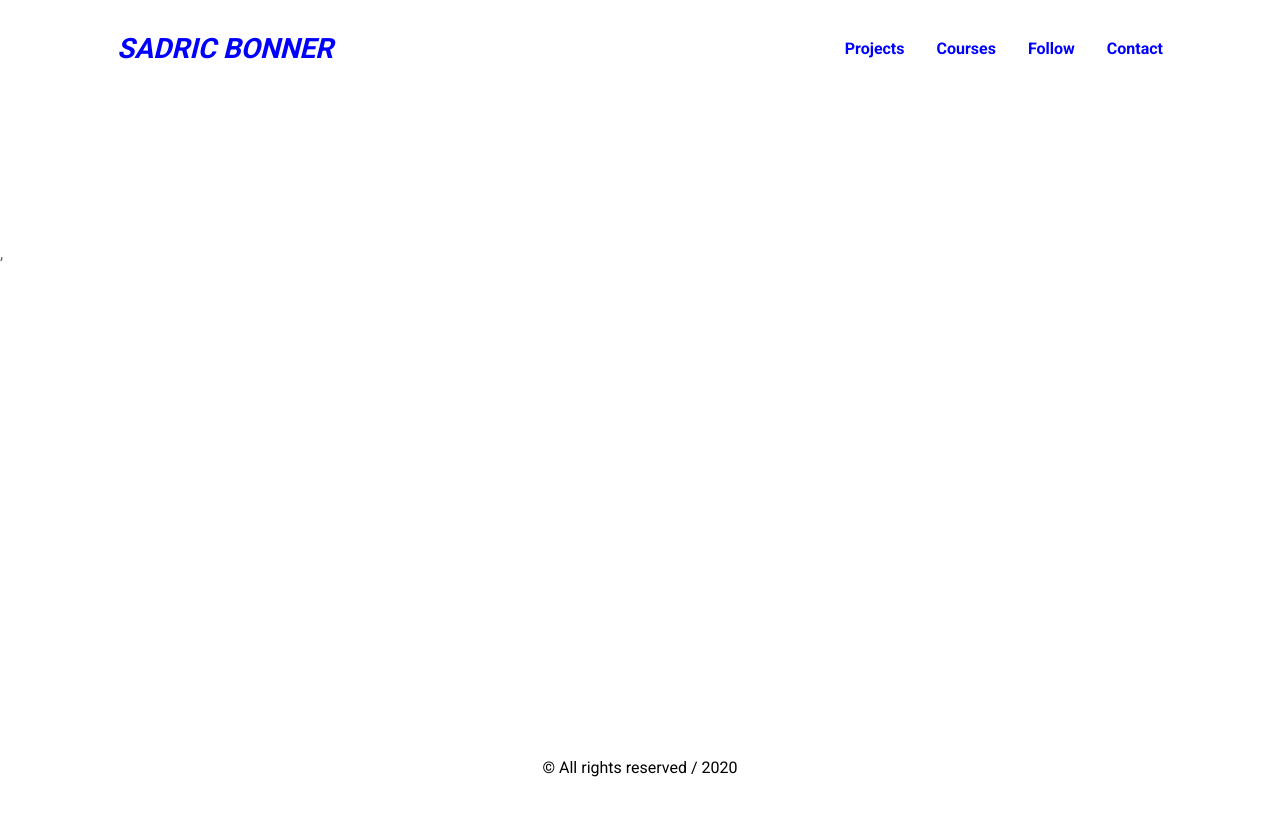
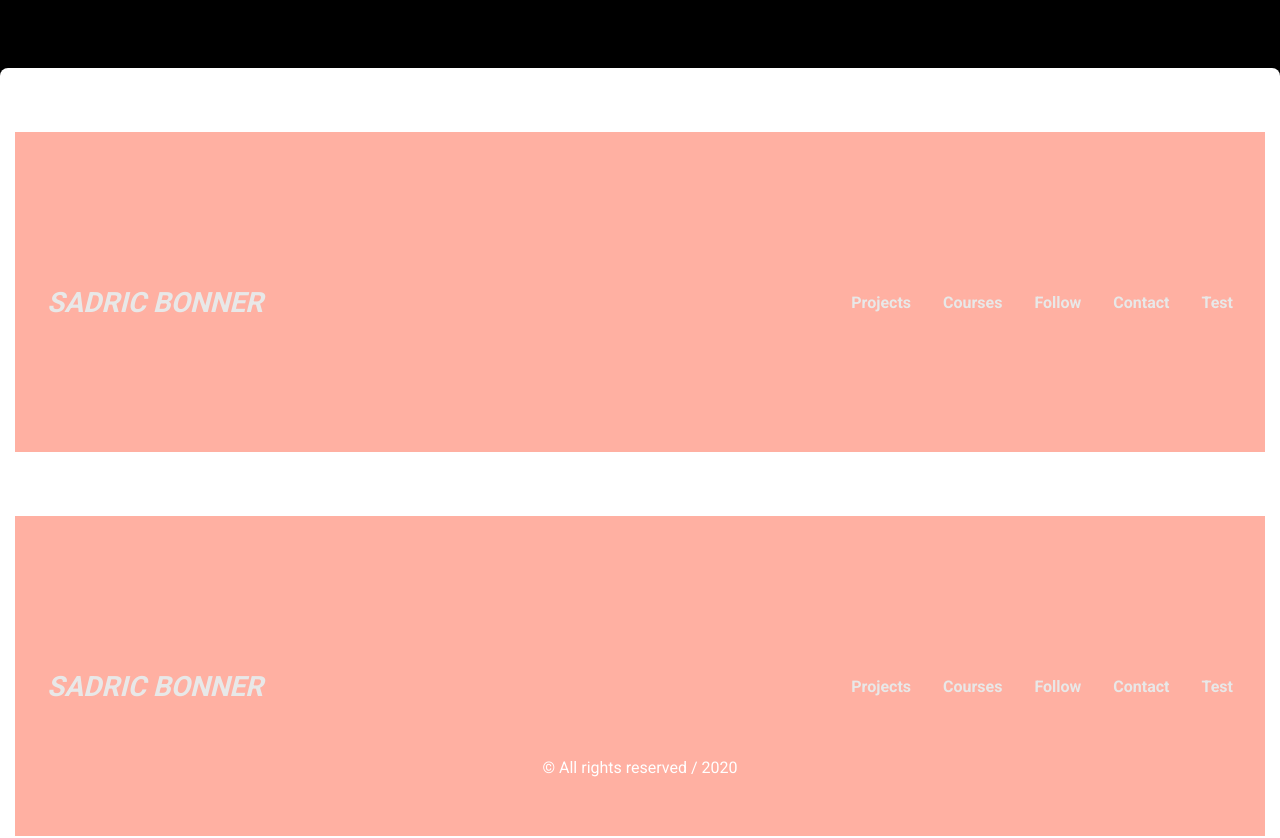
Before and after one commit to scbonner/myportfolio, a React (Create React App) app: page / in a window 1280 px wide. Shown: the top 838 px of the page. Before the commit the page ends 800 px from the top, so only its background shows below. Built offline with nearby package versions, Linux system fonts and the light colour scheme.

Commit message:
"updates, testing for modal"

```diff
--- a/src/components/About.js
+++ b/src/components/About.js
@@ -1,23 +1,66 @@
-import React from 'react';
-import Image from '../image/profilepic4.jpg';
+import React, { Component } from 'react';
 import CSS from '../css/index.css';
 
 const About = () => {
     return(
 
-<div className="container">
-<div className="jumbotron jumbotron-fluid">
-  <div className="container-fluid">
-    <h1>Hi!</h1>
-    <p>I'm Sadric, a Software Developer</p>
-    <h1>Bootstrap Tutorial</h1>
-    <p>Bootstrap is the most popular HTML, CSS, and JS framework for developing responsive, mobile-first projects on the web.</p>
+  <div className="container">
+    <div className="jumbotron jumbotron-fluid">
+      <div className="container-fluid">
+      <br></br>
+      <br></br>
+      <br></br>
+      <div class="container">
+        <h1>My Story</h1>
+        <div id="col">
+          <p>
+            Lorem ipsum dolor sit amet, consectetur adipisicing elit,
+            sed do eiusmod tempor incididunt ut labore et dolore magna
+            aliqua.
+          </p>
+          <p>
+            Ut enim ad minim veniam, quis nostrud exercitation ullamco
+            laboris nisi ut aliquip ex ea commodo consequat.
+          </p>
+          <p>
+            Duis aute irure dolor in reprehenderit in voluptate velit
+            esse cillum dolore eu fugiat nulla pariatur.
+          </p>
+          <p>
+            Excepteur sint occaecat cupidatat non proident, sunt in
+            culpa qui officia deserunt mollit anim id est laborum.
+          </p>
+          <p>
+            Duis aute irure dolor in reprehenderit in voluptate velit
+            esse cillum dolore eu fugiat nulla pariatur.
+          </p>
+          <p>
+            Excepteur sint occaecat cupidatat non proident, sunt in
+            culpa qui officia deserunt mollit anim id est laborum.
+          </p>
+        </div>
+
+        </div>
+      </div>
     </div>
-  </div>
+    <div className="container">
+    <div style={{ display: "grid", gridTemplateColumns: "repeat(2, 1fr)", gridGap: 10, margin: 30 }}>
+        <div>Fellowships</div>
+          <ul>
+            <li>National Science Foundation</li>
+            <li>Youth Justice Leadership Institute</li>
+            <li></li>
+          </ul>
+        <div>Column 2</div>
+
+        </div>
+    </div>
   </div>
 
 
  );
+
 }
 
+
 export default About
--- a/src/components/App.js
+++ b/src/components/App.js
@@ -10,20 +10,14 @@ import {
 // App components
 
 import Header from './Header';
-// import Home from './Home';
-// import Title from './Title';
-import Footer from './Footer';
-// import Landing2 from './Landing2';
-// import Landing1 from './Landing1';
 import About from './About';
 import Projects from './Projects';
 import Courses from './Courses';
 import Follow from './Follow';
 import Contact from './Contact';
-// import Test from './Test';
+import Footer from './Footer';
+import Test from './Test';
 import NotFound from './NotFound';
-// import Featured from './Featured';
-
 
 
 const App = () => {
@@ -31,20 +25,16 @@ const App = () => {
     <BrowserRouter>
         <div className="container">
             <div className= "wrap">
-
             <Header />
             <Switch>
 
+            <Route exact path="/" component={Header} />
             <Route path="/about" component={About} />
-            {/* <Route exact path="/" component={Home}
-            />  */}
-             {/* <Route exact path="/title" component={Title} /> */}
-             {/* <Route path="/test" component={Test} />  */}
             <Route path="/projects" component={Projects} />
-            {/* <Route path="/projects/:description:title" component={Featured} /> */}
             <Route path="/courses" component={Courses} />
             <Route path="/follow" component={Follow} />
             <Route path="/contact" component={Contact} />
+            <Route path="/contact" component={Test} />
             <Route path="/notfound" component={NotFound} />
             </Switch>
         </div>
@@ -52,8 +42,8 @@ const App = () => {
 
     </div>
    </BrowserRouter>
-    )
-};
+    );
+}
 
 
 export default App
--- a/src/components/ErrorBoundary.js
+++ b/src/components/ErrorBoundary.js
@@ -1,3 +1,3 @@
-import React, { Component } from 'react';
+// import React, { Component } from 'react';
 
-export default
+// export default
--- a/src/components/Follow.js
+++ b/src/components/Follow.js
@@ -112,7 +112,7 @@ class Follow extends Component {
                 <li className="list-group-item">Message: {this.state.message}</li>
               </ul>
            </div>
-          )
+          );
         }
     }
   }
@@ -123,4 +123,4 @@ class Follow extends Component {
 
 
 
-export default Follow;
+export default Follow
--- a/src/components/Header.js
+++ b/src/components/Header.js
@@ -3,51 +3,24 @@ import React from 'react';
 import CSS from '../css/index.css';
 
 
-// class Header extends Component {
-//     render() {
-//         return (
 
     const Header = () => {
         return(
+
         <header className='navbar'>
             <div className='navbar__title navbar__item'>SADRIC BONNER</div>
             <div className='navbar__item'>Projects</div>
             <div className='navbar__item'>Courses</div>
             <div className='navbar__item'>Follow</div>
             <div className='navbar__item'>Contact</div>
+            <div className='navbar__item'>Test</div>
         </header>
-
-//     <nav class="navbar navbar-expand-md">
-//     <div class="container-fluid">
-//         <a href="strance" class="navbar-brand mr-3">Sadric Bonner</a>
-//         <button type="button" class="navbar-toggler" data-toggle="collapse" data-target="#navbarCollapse">
-//         <span class="navbar-toggler-icon"></span>
-//         </button>
-//         <div class="collapse navbar-collapse" id="navbarCollapse">
-//             <div class="navbar-nav ml-auto">
-
-//                 {/* <a href="home" class="nav-item nav-link active">Home</a> */}
-
-//                  {/* <a href="title" class="nav-item nav-link">Title</a> */}
-//                 <a href="about" class="nav-item nav-link">About</a>
-//                 <a href="projects" class="nav-item nav-link">Projects</a>
-//                 <a href="courses" class="nav-item nav-link">Courses</a>
-//                 <a href="follow" class="nav-item nav-link">Follow</a>
-//                 <a href="contact" class="nav-item nav-link">Contact</a>
-//             </div>
-//             </div>
-
-//         </div>
-
-// </nav>
-
-        );
-     }
 
 
 
 
+        );
+ }
 
 
-
-export default Header;
+export default Header
--- a/src/components/Test.js
+++ b/src/components/Test.js
@@ -1,39 +1,33 @@
-// import React from 'react';
-// import CSS from '../css/index.css';
+import React from 'react';
+import Modal from 'react-bootstrap/Modal';
+import CSS from '../css/index.css';
 
-// const Test = () => {
-//     return(
-// <div className="container">
-// <div className="jumbotron jumbotron-fluid">
-//   <div className="container-fluid">
-//     <h1>Bootstrap Tutorial</h1>
-//     <p>Bootstrap is the most popular HTML, CSS, and JS framework for developing responsive, mobile-first projects on the web.</p>
-//     <h1>Bootstrap Tutorial</h1>
-//     <p>Bootstrap is the most popular HTML, CSS, and JS framework for developing responsive, mobile-first projects on the web.</p>
-//     </div>
-//   </div>
-//   <br></br>
-// <div className="jumbotron jumbotron-fluid">
-//   <div className="container-fluid">
-//     <h1>Bootstrap Tutorial</h1>
-//     <p>Bootstrap is the most popular HTML, CSS, and JS framework for developing responsive, mobile-first projects on the web.</p>
-//     <h1>Bootstrap Tutorial</h1>
-//     <p>Bootstrap is the most popular HTML, CSS, and JS framework for developing responsive, mobile-first projects on the web.</p>
-//   </div>
-// </div>
-// <br></br>
-// <div className="jumbotron jumbotron-fluid">
-//   <div className="container-fluid">
-//     <h1>Bootstrap Tutorial</h1>
-//     <p>Bootstrap is the most popular HTML, CSS, and JS framework for developing responsive, mobile-first projects on the web.</p>
-//     <h1>Bootstrap Tutorial</h1>
-//     <p>Bootstrap is the most popular HTML, CSS, and JS framework for developing responsive, mobile-first projects on the web.</p>
-//   </div>
-// </div>
-// </div>
+const Test = () => {
+    const [open, setOpen] = useState(false);
+        return (
+
+              <>
+                <Button
+                  onClick={() => setOpen(!open)}
+                  aria-controls="example-collapse-text"
+                  aria-expanded={open}
+                >
+                  click
+                </Button>
+                <Collapse in={open}>
+                  <div id="example-collapse-text">
+                    Anim pariatur cliche reprehenderit, enim eiusmod high life accusamus
+                    terry richardson ad squid. Nihil anim keffiyeh helvetica, craft beer
+                    labore wes anderson cred nesciunt sapiente ea proident.
+                  </div>
+                </Collapse>
+              </>
+
+         );
+    }
 
 
-// );s
-// }
 
-// export default Test;
+
+
+export default Test
--- a/src/css/index.css
+++ b/src/css/index.css
@@ -12,8 +12,9 @@
   box-sizing: border-box;
 }
 body {
+  margin: 0;
   color: #576366;
-  background: white;
+  background: black;
   background-size: cover;
   font-family: 'Roboto', sans-serif;
 }
@@ -21,26 +22,29 @@ h1,
 h2,
 ul {
   margin: 0;
-  padding: 0;
+  padding: 10px;
+  text-align: center;
 }
 a {
-  margin-top: -3em;
+  margin-top: -2em;
   margin-bottom: 1em;
   background-color: white;
+
 }
 .navbar {
   display: flex;
-  margin-right: auto;
+  /* margin: 0; */
   align-items: center;
-  /* margin-top: -3em;
-  margin-bottom: 4em; */
-  margin-top: -4em;
-  margin-bottom: 2em;
-  background-color: white;
-  color: blue;
-
+  margin-top: 4em;
+  margin-bottom: 4em;
+  padding-top: 30px;
+  /* margin-top: 1em;
+  margin-bottom: 5em; */
+  background-color: tomato;
+  color: lightgrey;
   font-family: Helvetica;
   font-weight: 300;
+  opacity: .5;
 }
 
 .navbar__title {
@@ -58,23 +62,47 @@ a {
   font-weight: bold;
 }
 
+header {
+
+  margin: 0px;
+  height: 40vh;
+}
 
 .container .jumbotron  {
-  background-image: url(../image/paint.jpg);
+  margin: 0px;
+  background-image: url(../image/splash.jpg);
   color: black;
   background-size: cover;
-  height: 40vh;
-  width: 100vh;
+  font-weight: bold;
+  height: 100vh;
+  width: 100%;
   min-width: 100%;
   min-height: 100%;
-  /* opacity: .7; */
+
 }
 
-
+.container #col {
+  color: black;
+  font-weight: bold;
+}
 
 .container h2 {
   font-size: 1.5em;
   padding-top: 25px;
+  color: blue;
+
+}
+
+#col {
+  column-count: 2;
+  width: 100%;
+  max-width: 900px;
+  margin: auto;
+  font: .9em/1.2 Arial, Helvetica, sans-serif;
+}
+
+.container .repeat  {
+  background-color: grey;
 }
 
 h2 {
@@ -134,16 +162,19 @@ button {
   LAYOUT & PAGE STYLES
 ==================================== */
 
-/* .container {
-  width: 100%;
-  max-width: 780px;
+.container {
+  margin-top: 10px;
+
+  /* border: 10px black; */
+  max-width: 100%;
+  max-height: 100%;
   padding-bottom: 2em;
-  margin: 0 auto 2em;
-  background: #fff;
+  margin: 0 auto 4em;
+  background: white;
   border-radius: .5em;
-  box-shadow: 0 3px rgba(0,0,0, .1);
+  /* box-shadow: 0 3px rgba(0,0,0, .1); */
   overflow: hidden;
-} */
+}
 header {
   /* background: #edeff0; */
   margin-bottom: 2em;
@@ -183,6 +214,7 @@ header {
 
 .p {
   margin-left: 10px;
+  color: black;
 
 }
 
@@ -281,8 +313,9 @@ header {
   bottom: 0;
   width: 100%;
   /* background-color: tomato; */
-  padding: 20px;
-  color: black;
+  padding-top: 20px;
+  padding-bottom: 20px;
+  color: white;
   text-align: center;
 }
 
```
Also changed, not shown: src/components/Featured.js (+12 -12 lines), src/image/blackwhitestripes.jpg (added), src/image/peacock.png (added).
